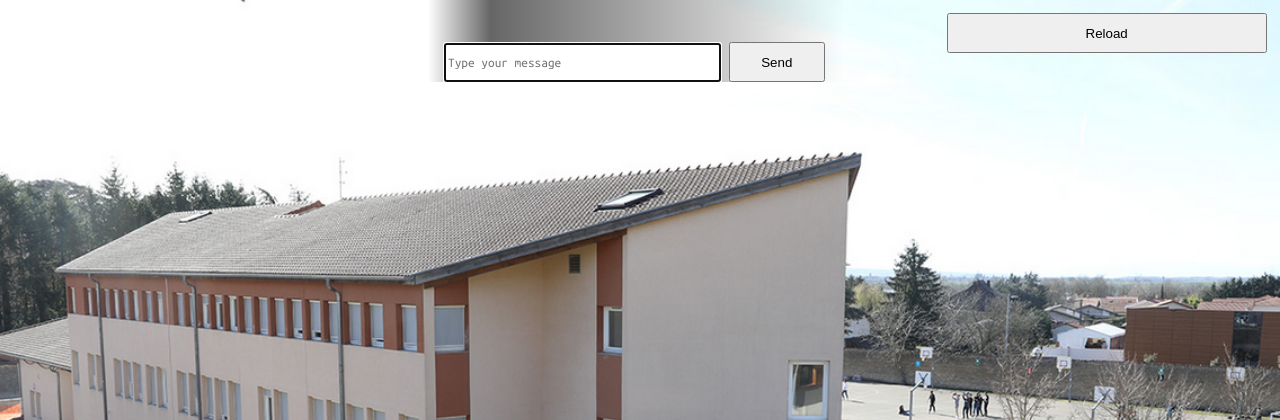
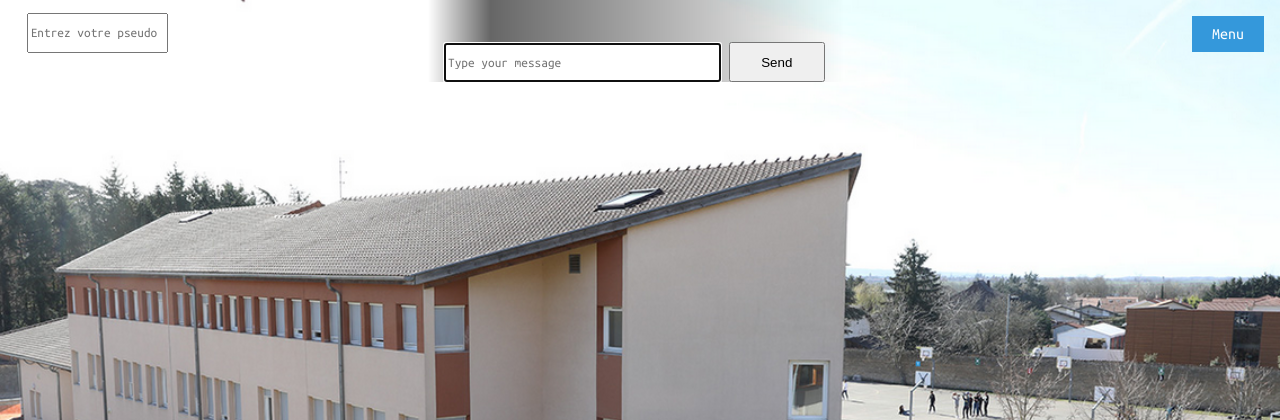
Before and after one commit to Elg256/a-little-chat, a PHP site: page / in a window 1280 px wide. Shown: the top 420 px of the page. Run offline with PHP 8.4, Linux system fonts and the light colour scheme; some web fonts are replaced.

Commit message:
Add files via upload

```diff
--- a/getMessages.php
+++ b/getMessages.php
@@ -3,7 +3,7 @@ global $file;
 $file = "messages.txt";
 
 global $allowedTags;
-$allowedTags = ["br", "h1", "h2", "ul", "ol", "li", "strong", "em", "p", "a", "img"];
+$allowedTags = ["br", "h1", "h2", "ul", "ol", "li", "strong", "em", "p", "a", "img", "video"];
 
 global $maxMessageLength;
 $maxMessageLength = 1000;
@@ -11,6 +11,12 @@ $maxMessageLength = 1000;
 if ($_SERVER["REQUEST_METHOD"] == "POST") {
 
     $message = $_POST["message"];
+    $pseudo = $_POST["pseudo"];
+    if ($pseudo == "") {
+        $pseudo = "Anonyme";
+    } else {
+        setcookie("pseudo", $pseudo, time() + (60 * 60 * 24 * 30), "/"); // 30 days
+    }
 
     if (!file_exists($file)) {
         touch($file);
@@ -19,7 +25,8 @@ if ($_SERVER["REQUEST_METHOD"] == "POST") {
     if (!empty($message) && strlen($message) <= $maxMessageLength) {
         // Add the message to the file
         $messageToSave = nl2br(strip_tags($message, $allowedTags));
-        file_put_contents($file,  date("Y-m-d H:i") . " : " . $messageToSave . PHP_EOL, FILE_APPEND);
+        $pseudoToSave = nl2br(strip_tags($pseudo, $allowedTags));
+        file_put_contents($file,  date("Y-m-d H:i") . " : " . $pseudo . " : " . $messageToSave . PHP_EOL, FILE_APPEND);
     }
 
     // Redirect to the index page
@@ -38,12 +45,18 @@ if (file_exists($file)) {
     foreach ($messages as $message) {
         $messageParts = explode(" : ", $message);
         $date = $messageParts[0];
+        array_shift($messageParts);
 
-        array_shift($messageParts);
+        if (count($messageParts) > 1) {
+            $pseudo = $messageParts[0];
+            array_shift($messageParts);
+        } else {
+            $pseudo = "Anonyme";
+        }
         // Recreate the message
         $messageToDisplay = implode(" : ", $messageParts);
         if ($date > $lastMessageTime) {
-            $newMessages[] = "<div class='sent-message'><span class='date'>$date</span><p>" . $messageToDisplay . "</p></div>";
+            $newMessages[] = "<div class='sent-message'><span class='date'>$date</span> <span class='pseudo'>$pseudo</span><p>" . $messageToDisplay . "</p></div>";
         }
     }
     echo implode("", $newMessages);
--- a/index.php
+++ b/index.php
@@ -3,6 +3,7 @@
 <head>
     <meta charset="UTF-8">
     <meta name="viewport" content="width=device-width, initial-scale=1.0">
+	<link rel="shortcut icon" type="image/ico" href="logo_chat.png" />
     <title>Group Chat</title>
     <link rel="stylesheet" href="style.css">
 </head>
@@ -14,15 +15,30 @@
         </div>
         <form action='<?php echo htmlspecialchars($_SERVER["PHP_SELF"]); ?>' method="post">
             <input type="text" name="message" placeholder="Type your message" autofocus id="messageInput" >
+            <input type="text" name="pseudo" placeholder="Entrez votre pseudo" id="pseudoInput" value="<?php echo isset($_COOKIE['pseudo']) ? htmlspecialchars($_COOKIE['pseudo']) : ''; ?>">
             <button type="submit">Send</button>
         </form>
     </div>
 
-    <div class="container">
-        <form action="index.php" method="post">
-            <button type="submit" id="ReloadButton">Reload</button>
-        </form>
+	<div class="container">
+
+
+    <!-- Utilisez une balise label pour styliser le bouton -->
+    <input type="checkbox" id="menu-checkbox">
+    <label for="menu-checkbox" class="menu-label">Menu</label>
+
+    <div class="dropdown">
+        <div class="dropdown-content">
+			<a href="http://stfrancois.alwaysdata.net/index.php#">Tous le monde</a>
+            <a href="http://stfrancoisterminal.alwaysdata.net/index.php#">Terminal</a>
+            <a href="http://stfrancois-premiere.alwaysdata.net/index.php">Première</a>
+            <a href="http://stfrancois-seconde.alwaysdata.net/index.php">Seconde</a>
+            <!-- Ajoutez plus de liens au besoin -->
+        </div>
     </div>
+
+
+</div>
 
 	<script src="script.js"></script>
 </body>
--- a/style.css
+++ b/style.css
@@ -53,7 +53,10 @@ button[type=submit] {
     position: fixed;
     top: 1em;
     right: 1em;
+
 }
+
+
 
 /* Styles spécifiques aux écrans de taille maximale de 600 pixels (téléphones) */
 @media only screen and (max-width: 600px) {
@@ -66,6 +69,7 @@ button[type=submit] {
     body {
         background: lightgray;
         color: #000; /* Changer la couleur du texte pour les petits écrans */
+
     }
 }
 
@@ -88,3 +92,72 @@ button[type=submit] {
     font-family: 'Sixtyfour', sans-serif;
     font-size: .5em;
 }
+
+.sent-message img {
+    width: 100%;
+    max-height: 50vh;
+}
+
+
+/* Cachez la case à cocher */
+#menu-checkbox {
+    display: none;
+    position: fixed;
+    top: 1em;
+    right: 1em;
+}
+
+/* Stylez le label comme un bouton */
+.menu-label {
+    padding: 10px 20px;
+    background-color: #3498db;
+    color: #fff;
+    cursor: pointer;
+
+    position: fixed;
+    top: 1em; /* Ajustez la position du bouton selon vos besoins */
+    right: 1em; /* Ajustez la position du bouton selon vos besoins */
+
+}
+
+.dropdown {
+    position: fixed;
+    top: 1em;
+    right: 15em;
+    display: inline-block;
+}
+
+#pseudoInput {
+    position: fixed;
+    top: 0;
+    margin: 1em;
+    left: 1em;
+    display: inline-block;
+    max-width: 50vh;
+    width: 10em;
+}
+
+.dropdown-content {
+    display: none;
+    position: absolute;
+    background-color: #f9f9f9;
+    min-width: 160px;
+    box-shadow: 0px 8px 16px 0px rgba(0,0,0,0.2);
+    z-index: 1;
+}
+
+.dropdown-content a {
+    color: #333;
+    padding: 12px 16px;
+    text-decoration: none;
+    display: block;
+}
+
+.dropdown-content a:hover {
+    background-color: #f1f1f1;
+}
+
+/* Affichez le menu lorsqu'une case à cocher est cochée */
+#menu-checkbox:checked + .menu-label + .dropdown .dropdown-content {
+    display: block;
+}
```
Also changed, not shown: logo_chat.png (added).
